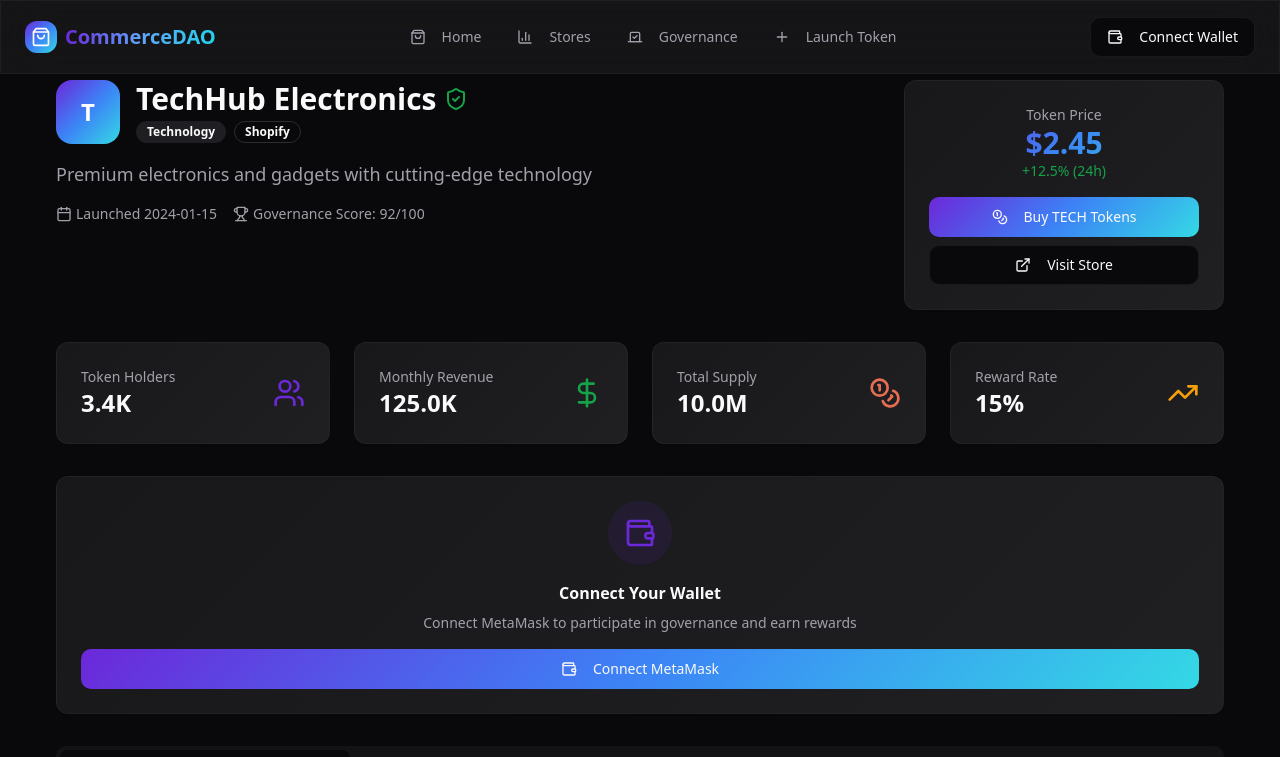
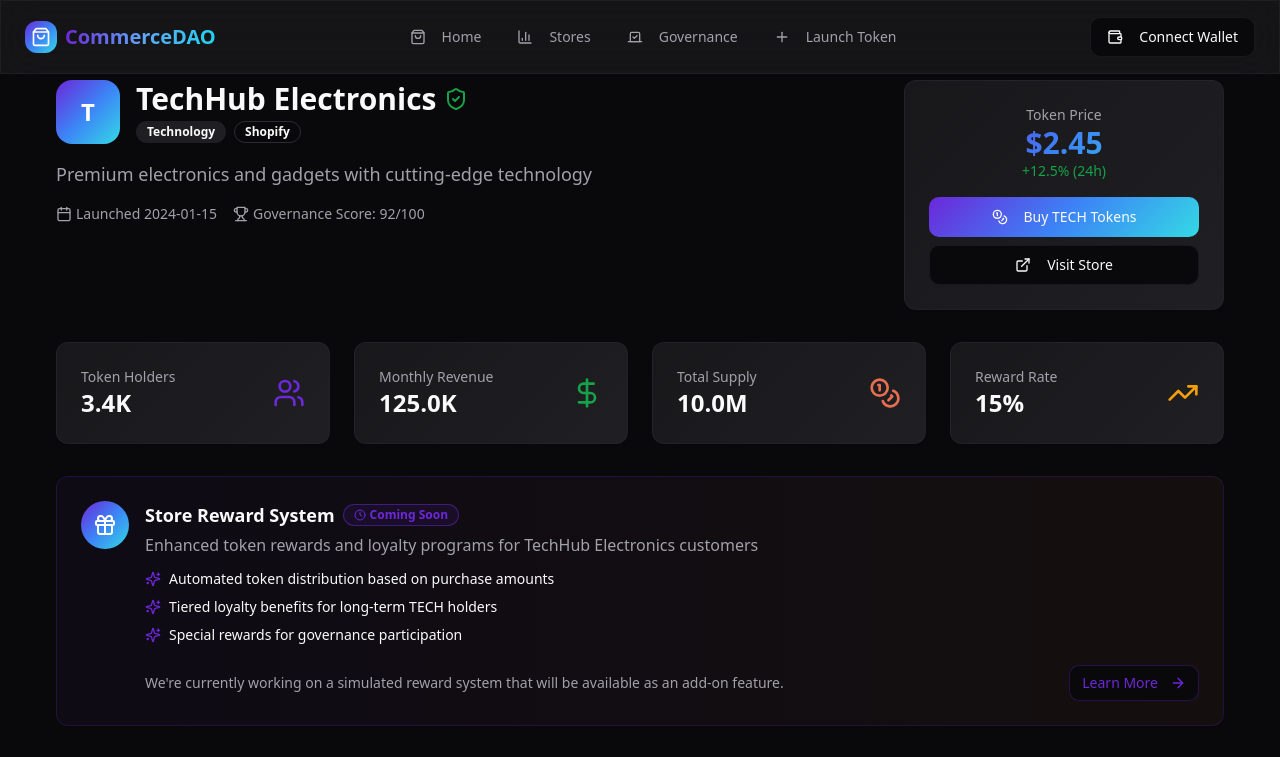
Before and after one commit to gokselalperen611-glitch/commerce-nexus-dao, a React (Vite) app: page /store/1 in a window 1280 px wide. Shown: the top 757 px of the page. Built offline with nearby package versions, Linux system fonts and the light colour scheme.

Commit message:
Add reward system information
Inform stores that a reward system add-on is coming soon and that a simulated system is currently in development.

```diff
--- /dev/null
+++ b/src/components/RewardSystemNotice.tsx
@@ -0,0 +1,63 @@
+import { Card } from '@/components/ui/card';
+import { Badge } from '@/components/ui/badge';
+import { Button } from '@/components/ui/button';
+import { Gift, Clock, Sparkles, ArrowRight } from 'lucide-react';
+
+interface RewardSystemNoticeProps {
+  storeName: string;
+  tokenSymbol: string;
+}
+
+export const RewardSystemNotice = ({ storeName, tokenSymbol }: RewardSystemNoticeProps) => {
+  return (
+    <Card className="p-6 bg-gradient-to-r from-primary/5 to-accent/5 border-primary/20">
+      <div className="flex items-start space-x-4">
+        <div className="w-12 h-12 rounded-full bg-gradient-primary flex items-center justify-center">
+          <Gift className="w-6 h-6 text-white" />
+        </div>
+
+        <div className="flex-1 space-y-3">
+          <div className="space-y-1">
+            <div className="flex items-center space-x-2">
+              <h3 className="font-semibold text-lg">Store Reward System</h3>
+              <Badge variant="outline" className="border-primary/50 text-primary bg-primary/10">
+                <Clock className="w-3 h-3 mr-1" />
+                Coming Soon
+              </Badge>
+            </div>
+            <p className="text-muted-foreground">
+              Enhanced token rewards and loyalty programs for {storeName} customers
+            </p>
+          </div>
+
+          <div className="space-y-2">
+            <div className="flex items-center space-x-2 text-sm">
+              <Sparkles className="w-4 h-4 text-primary" />
+              <span>Automated token distribution based on purchase amounts</span>
+            </div>
+            <div className="flex items-center space-x-2 text-sm">
+              <Sparkles className="w-4 h-4 text-primary" />
+              <span>Tiered loyalty benefits for long-term {tokenSymbol} holders</span>
+            </div>
+            <div className="flex items-center space-x-2 text-sm">
+              <Sparkles className="w-4 h-4 text-primary" />
+              <span>Special rewards for governance participation</span>
+            </div>
+          </div>
+
+          <div className="pt-2">
+            <div className="flex items-center justify-between">
+              <div className="text-sm text-muted-foreground">
+                We're currently working on a simulated reward system that will be available as an add-on feature.
+              </div>
+              <Button variant="outline" size="sm" className="border-primary/30 text-primary hover:bg-primary/10">
+                Learn More
+                <ArrowRight className="w-4 h-4 ml-1" />
+              </Button>
+            </div>
+          </div>
+        </div>
+      </div>
+    </Card>
+  );
+};
--- a/src/pages/StoreDetail.tsx
+++ b/src/pages/StoreDetail.tsx
@@ -25,6 +25,7 @@ import { useStoreOwner } from '../hooks/useStoreOwner';
 import { WalletConnect } from '../components/WalletConnect';
 import { CreateProposalDialog } from '../components/CreateProposalDialog';
 import { TokenPurchaseDialog } from '../components/TokenPurchaseDialog';
+import { RewardSystemNotice } from '../components/RewardSystemNotice';
 
 const StoreDetail = () => {
   const { id } = useParams<{ id: string }>();
@@ -166,6 +167,11 @@ const StoreDetail = () => {
               <TrendingUp className="w-8 h-8 text-warning" />
             </div>
           </Card>
+        </div>
+
+        {/* Reward System Notice */}
+        <div className="mb-8">
+          <RewardSystemNotice storeName={store.name} tokenSymbol={store.tokenSymbol} />
         </div>
 
         {/* Wallet Connection */}
```
